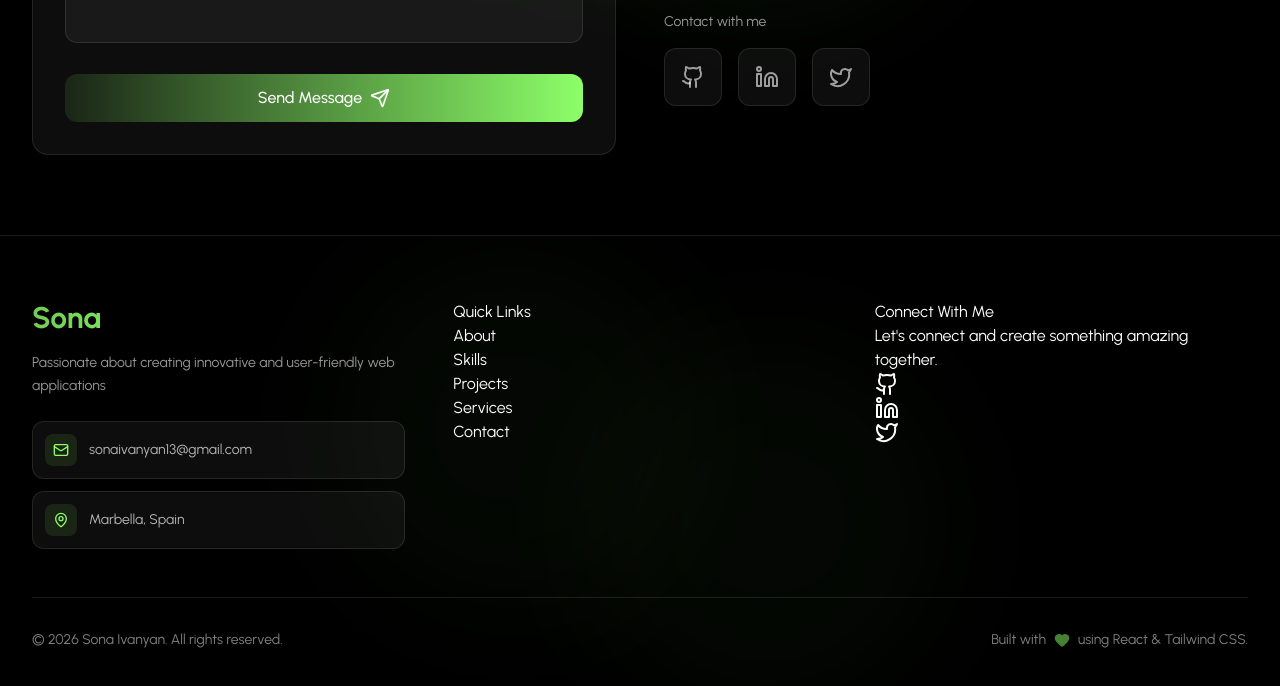
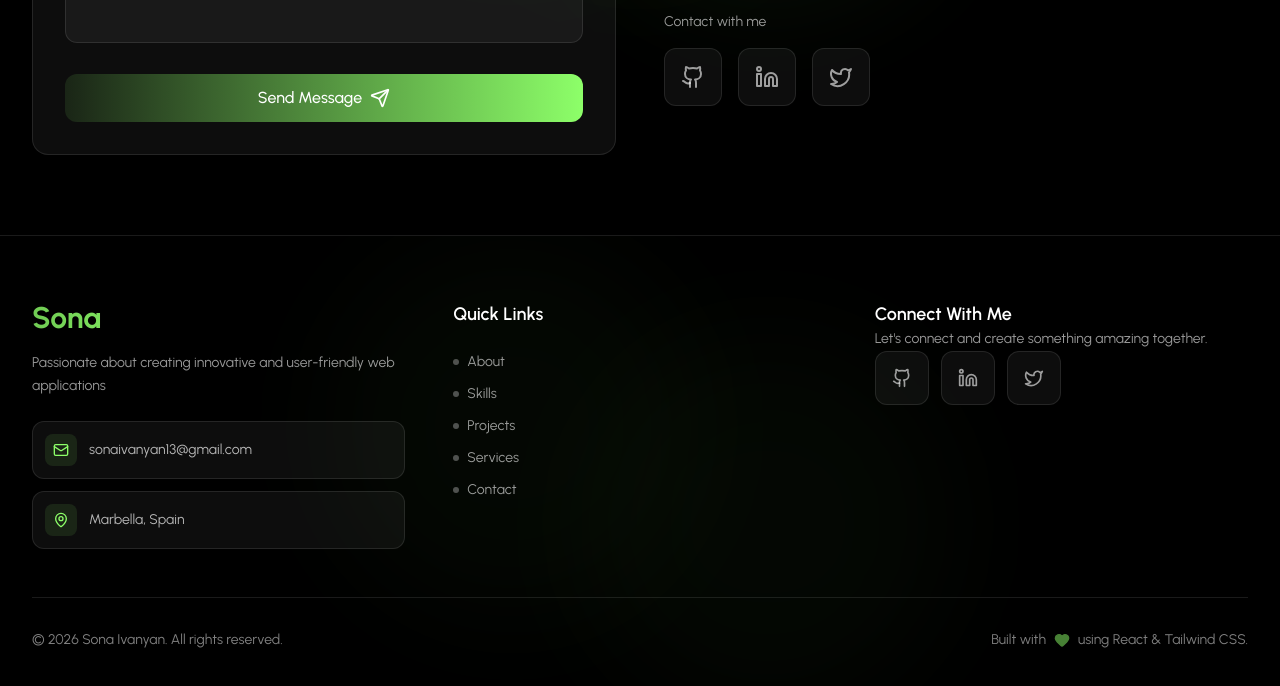
Before and after one commit to sonaiv13/portfolio_demo, a React (Vite) app: page / in a window 1280 px wide. Shown: the part 6055-6741 px from the top of the page. Built offline with nearby package versions, Linux system fonts and the light colour scheme.

Commit message:
Links and social icons styling and layout updated

```diff
--- a/src/components/layout/Footer.jsx
+++ b/src/components/layout/Footer.jsx
@@ -58,16 +58,16 @@ const Footer = () => {
 
                     <FadeIn delay={100}>
                         <div>
-                            <h4 className=''>Quick Links</h4>
-                            <ul className=''>
+                            <h4 className='text-white font-semibold mb-6 text-lg'>Quick Links</h4>
+                            <ul className='space-y-3'>
                                 {NAV_LINKS.map((link) => (
                                     <li key={link.id}>
                                         <button
                                             onClick={() => scrollToSection(link.id)}
-                                            className=''
+                                            className='group flex items-center gap-2 text-white/60 hover:text-primary transition-all duration-300'
                                         >
-                                            <div className=''/>
-                                            <span className=''>{link.label}</span>
+                                            <div className='w-1.5 h-1.5 rounded-full bg-white/30 group-hover:bg-primary group-hover:w-2 transition-all duration-300'/>
+                                            <span className='text-sm'>{link.label}</span>
                                         </button>
                                     </li>
                                 ))}
@@ -77,11 +77,11 @@ const Footer = () => {
 
                     <FadeIn delay={200}>
                         <div>
-                            <h4 className=''>Connect With Me</h4>
-                            <p className=''>
+                            <h4 className='text-white font-semibold mg-6 text-lg'>Connect With Me</h4>
+                            <p className='text-white/60 text-sm mg-6 leading-relaxed'>
                                 Let's connect and create something amazing together.
                             </p>
-                            <div className=''>
+                            <div className='flex flex-wrap gap-3'>
                                 {Object.entries(SOCIAL_LINKS).map(([platform, url]) => {
                                     const Icon = socialIcons[platform];
                                     return Icon ? (
@@ -90,11 +90,11 @@ const Footer = () => {
                                             href={url}
                                             target='_blank'
                                             rel='noopener noreferrer'
-                                            className=''
+                                            className='group relative p-4 bg-white/5 rounded-xl border border-white/10 hover:bg-white/10 hover:border-primary/50 hover:scale-110 transition-all duration-300'
                                             aria-label={`Connect on ${platform}`}
                                         >
-                                            <Icon className=''/>
-                                            <div className=''/>
+                                            <Icon className='w-5 h-5 text-white/60 group-hover:text-primary transition-colors duration-300'/>
+                                            <div className='absolute inset-0 bg-linear-to-br from-primary/0 to-primary/0 group-hover:from-primary/10 group-hover:to-primary/5 rounded-xl transition-all duration-300 pointer-events-none'/>
                                         </a>
                                     ) : null;
                                 })}
```
